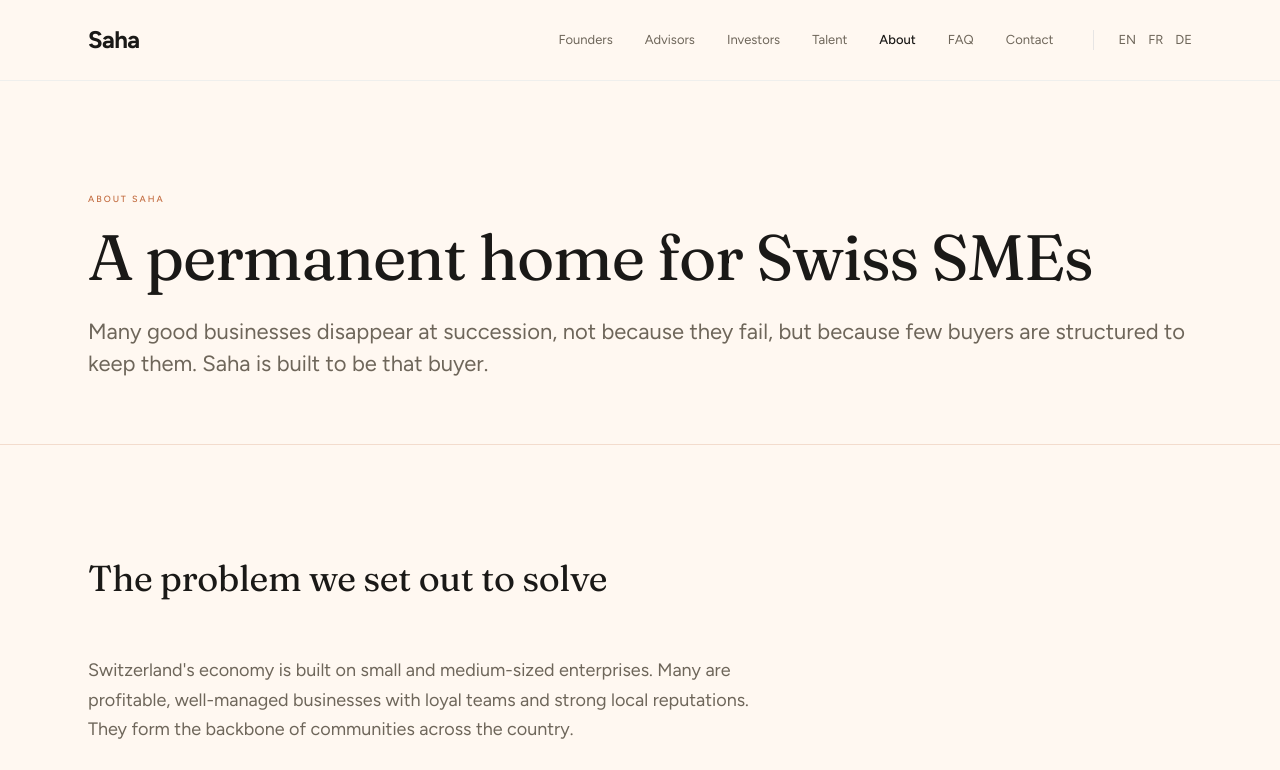
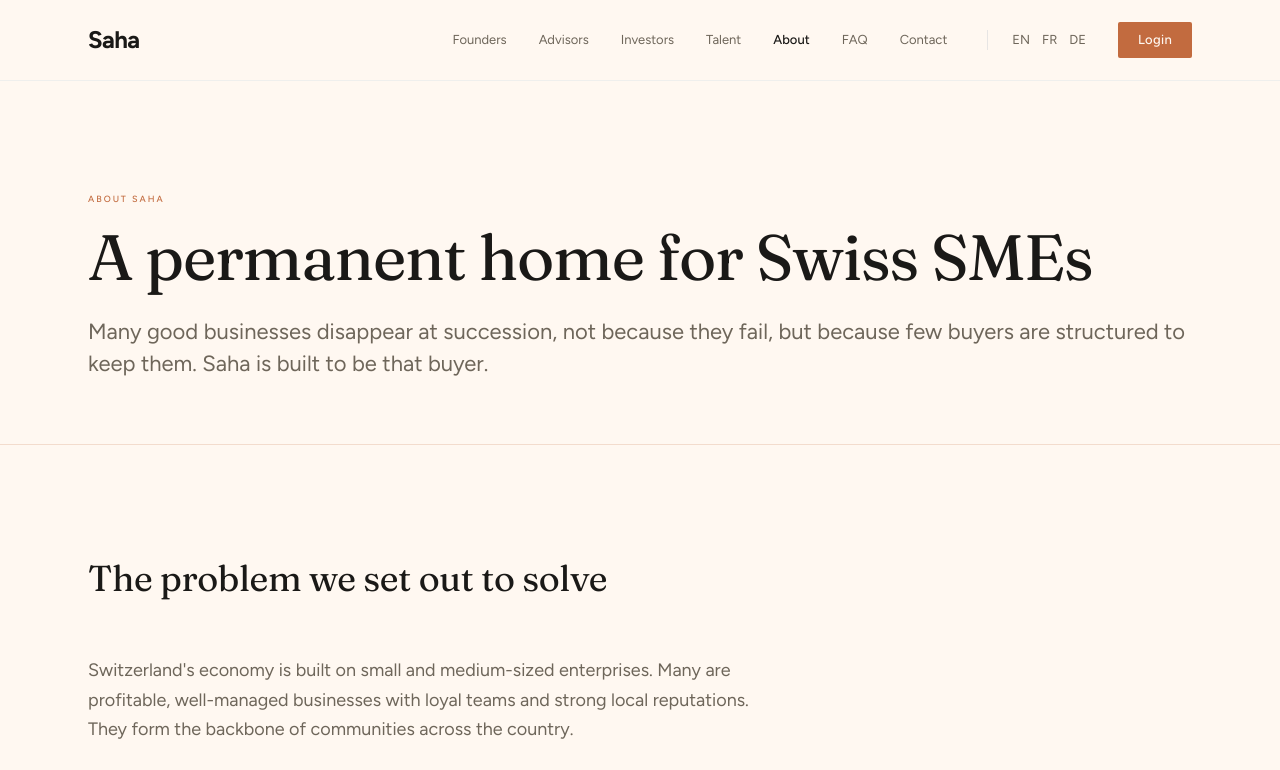
Before and after one commit to temitope-ola/saha-website, a Next.js app: page /about/about in a window 1280 px wide. Shown: the top 770 px of the page. Built offline with nearby package versions, Linux system fonts and the light colour scheme.

Commit message:
add login button to navbar linking to app.sahaholding.ch

```diff
--- a/components/site-header.tsx
+++ b/components/site-header.tsx
@@ -13,7 +13,7 @@ interface NavLink {
 
 interface SiteHeaderProps {
   locale: Locale;
-  nav: { links: NavLink[] };
+  nav: { links: NavLink[]; loginLabel?: string };
   siteName: string;
 }
 
@@ -90,6 +90,16 @@ export default function SiteHeader({ locale, nav, siteName }: SiteHeaderProps) {
               </Link>
             ))}
           </div>
+
+          {/* Login button */}
+          <a
+            href="https://app.sahaholding.ch/"
+            target="_blank"
+            rel="noopener noreferrer"
+            className="btn-primary text-body-sm !py-2 !px-5"
+          >
+            {nav.loginLabel ?? "Login"}
+          </a>
         </nav>
 
         {/* Mobile menu toggle */}
@@ -152,6 +162,17 @@ export default function SiteHeader({ locale, nav, siteName }: SiteHeaderProps) {
               </Link>
             ))}
 
+            {/* Login button (mobile) */}
+            <a
+              href="https://app.sahaholding.ch/"
+              target="_blank"
+              rel="noopener noreferrer"
+              className="btn-primary text-center text-body-lg mt-2"
+              onClick={() => setMenuOpen(false)}
+            >
+              {nav.loginLabel ?? "Login"}
+            </a>
+
             {/* Mobile language switcher */}
             <div className="border-t border-stone-200 pt-4 mt-2 flex flex-col gap-3">
               {otherLocales.map((l) => (
--- a/content/site-copy.de.ts
+++ b/content/site-copy.de.ts
@@ -24,6 +24,7 @@ export const nav = {
     { label: "FAQ", href: "/faq" },
     { label: "Kontakt", href: "/contact" },
   ],
+  loginLabel: "Anmelden",
 };
 
 /* ── Homepage ───────────────────────────────── */
--- a/content/site-copy.fr.ts
+++ b/content/site-copy.fr.ts
@@ -21,6 +21,7 @@ export const nav = {
     { label: "FAQ", href: "/faq" },
     { label: "Contact", href: "/contact" },
   ],
+  loginLabel: "Connexion",
 };
 
 export const homepage = {
--- a/content/site-copy.ts
+++ b/content/site-copy.ts
@@ -23,6 +23,7 @@ export const nav = {
     { label: "FAQ", href: "/faq" },
     { label: "Contact", href: "/contact" },
   ],
+  loginLabel: "Login",
 };
 
 /* ── Homepage ───────────────────────────────── */
```
